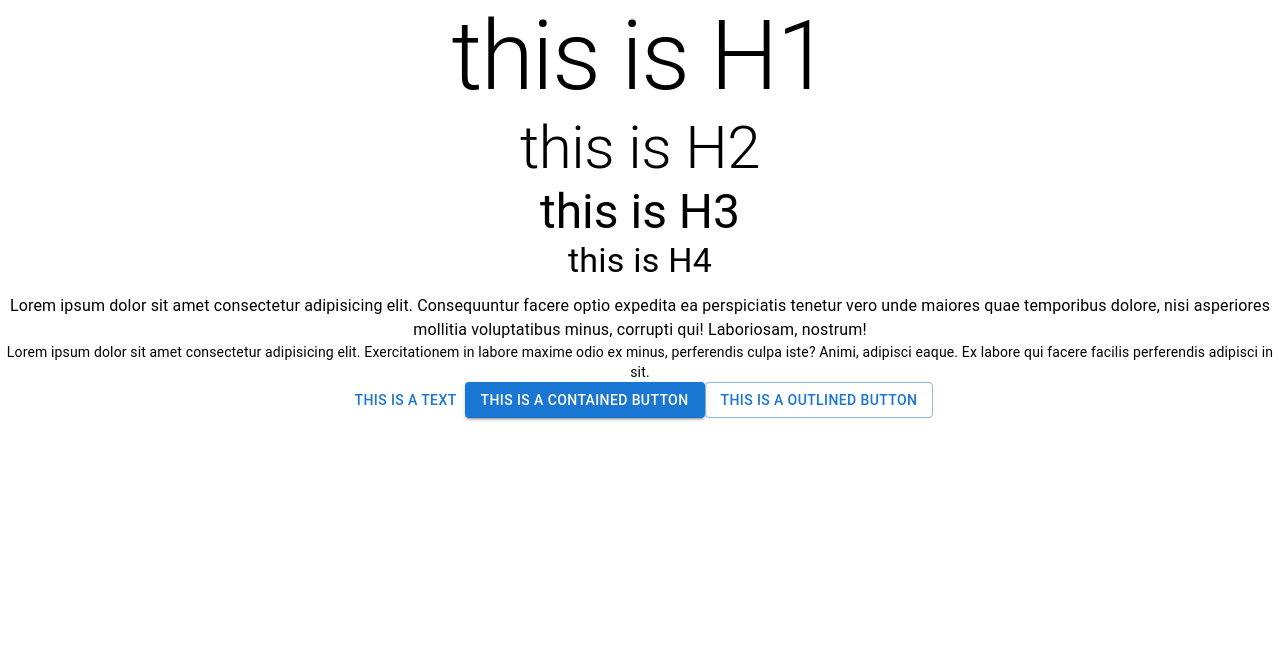
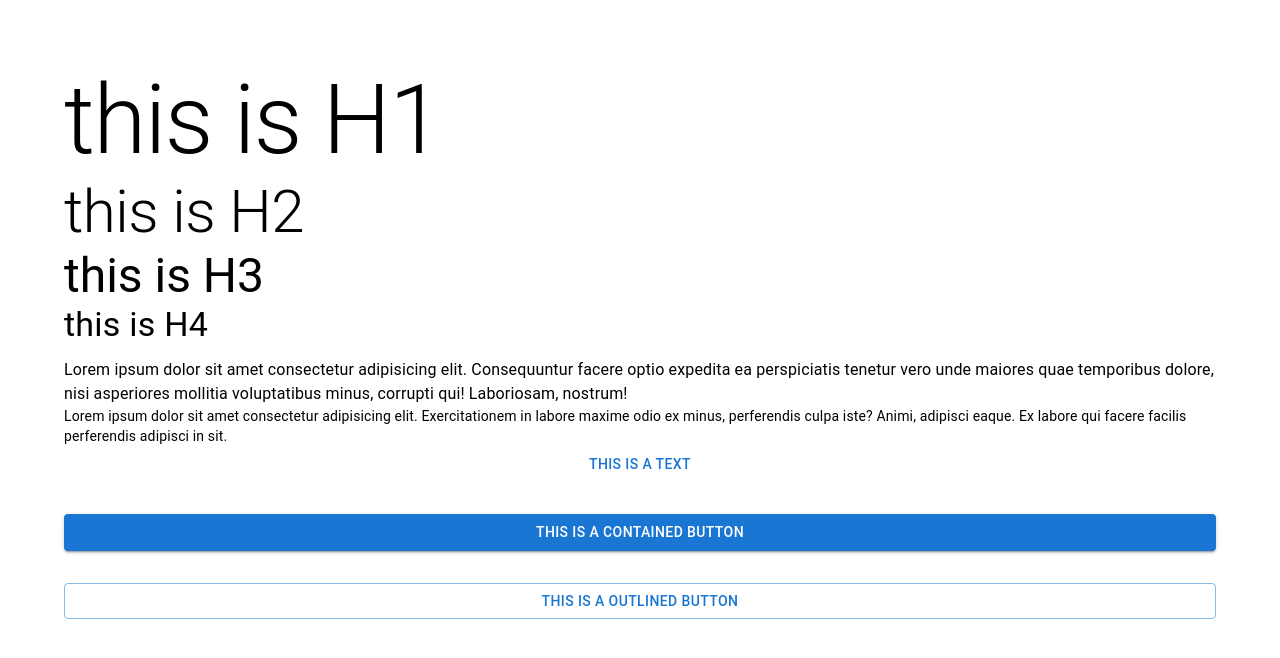
Before and after one commit to nithinjohn0728/mui, a React (Create React App) app: page / in a window 1280 px wide. Shown: the top 658 px of the page. Built offline with nearby package versions, Linux system fonts and the light colour scheme.

Commit message:
Added stack in place of div

```diff
--- a/src/App.css
+++ b/src/App.css
@@ -1,5 +1,6 @@
 .App {
-  text-align: center;
+
+  padding: 4rem;
 }
 
 .App-logo {
--- a/src/components/Muibuttons.tsx
+++ b/src/components/Muibuttons.tsx
@@ -1,13 +1,16 @@
 import React from 'react'
-import { Button } from '@mui/material'
+import { Button,Stack} from '@mui/material'
 
 const Muibuttons = () => {
+
+    //this is a comment
   return (
-    <div>
+    <Stack spacing={4}>
         <Button variant='text'>this is a text</Button>
         <Button variant='contained'>this is a contained button</Button>
         <Button variant='outlined'>this is a outlined button</Button>
-    </div>
+
+    </Stack>
   )
 }
 
```
